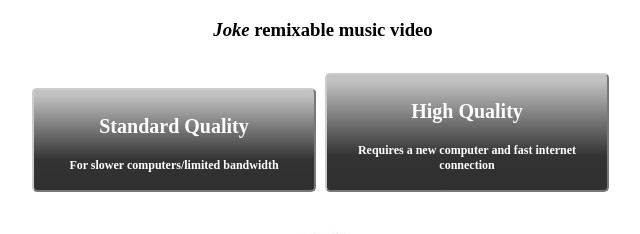
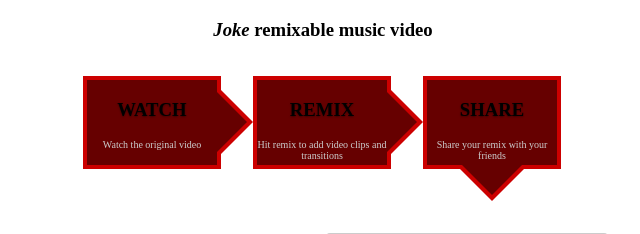
Before and after one commit to odbol/LSD--Layer-Synthesis-Device-, a PHP site: the page made by music_video_remixer.php in a window 1280 px wide. Shown: the part 117-351 px from the top of the page, without its empty margins (317-957 px from the left). Run offline with PHP 8.4, Linux system fonts and the light colour scheme; data that the repository does not hold is empty; some libraries are stand-ins or nearby versions.

Commit message:
added a sad excuse for instructions. changed verbage

```diff
--- a/lsd/musicPlayer.css
+++ b/lsd/musicPlayer.css
@@ -267,7 +267,7 @@ body div.intro {
 }
 
 	body .intro .musicLogo a {
-	  background: url("http://battlehooch.com/images/organic/battlehooch.png") no-repeat scroll 0 0 transparent;
+	  background: url("http://battlehooch.com/images/joke/battlehooch_logo-joke.png") no-repeat scroll 0 0 transparent;
 	  display: block;
 	  height: 82px;
 	  overflow: hidden;
@@ -296,7 +296,34 @@ body div.intro {
 			}
 
 
+.flowButtons {
+	width: 480px;
+	margin: 35px auto 20px;
+}
 
+	.flowButtons .button {
+		width: 130px;
+		height: 85px;
+		float: left;
+	}
+
+		.flowButtons .button h3 {
+			text-shadow: 0 1px 2px rgba(0, 0, 0, 0.4);
+			text-transform: uppercase;
+		}
+
+		.flowButtons .button p {
+			font-size:10px;
+			font-weight:normal;
+			color: #ccc;
+		}
+
+	/* thank you http://cssarrowplease.com/ */
+	.arrow_box { position: relative; background: #660000; border: 4px solid #C00; }
+
+		.right.arrow_box { margin-right: 32px; } .right.arrow_box:after, .right.arrow_box:before { left: 100%; border: solid transparent; content: " "; height: 0; width: 0; position: absolute; pointer-events: none; } .right.arrow_box:after { border-color: rgba(102, 0, 0, 0); border-left-color: #660000; border-width: 30px; top: 50%; margin-top: -30px; } .right.arrow_box:before { border-color: rgba(204, 0, 0, 0); border-left-color: #C00; border-width: 36px; top: 50%; margin-top: -36px; }
+
+		.down.arrow_box { margin-bottom: 32px;} .down.arrow_box:after, .down.arrow_box:before { top: 100%; border: solid transparent; content: " "; height: 0; width: 0; position: absolute; pointer-events: none; } .down.arrow_box:after { border-color: rgba(102, 0, 0, 0); border-top-color: #660000; border-width: 30px; left: 50%; margin-left: -30px; } .down.arrow_box:before { border-color: rgba(204, 0, 0, 0); border-top-color: #C00; border-width: 36px; left: 50%; margin-left: -36px; }
 
 /*** share screen ****/
 #shareTrackScreen {
--- a/lsd/musicPlayer.js
+++ b/lsd/musicPlayer.js
@@ -568,7 +568,7 @@ console.log("removing item " + idx);
 					"</div><br class='clear' />" +
 					'<label for="shareTrackUrl">Link: </label><input id="shareTrackUrl" type="text" value="' +
 					 shareUrl + '" />' +
-					 "<div class='dialogButton record button'>Record your own video</div><div class='dialogButton button close'>Close</div></div>")
+					 "<div class='dialogButton record button'>Remix your own video</div><div class='dialogButton button close'>Close</div></div>")
 
 					.appendTo('body')
 					.fadeIn('slow')
--- a/music_video_remixer.php
+++ b/music_video_remixer.php
@@ -139,6 +139,22 @@ body .element {
 		<h2 class='musicLogo'><a href='http://battlehooch.com'>Battlehooch</a></h2>
 		<h3><em>Joke</em> remixable music video</h3>
 
+		<div class='flowButtons'>
+			<div class='arrow_box right button'>
+				<h3>Watch</h3>
+				<p>Watch the original video</p>
+			</div>
+			<div class='arrow_box right button'>
+				<h3>Remix</h3>
+				<p>Hit remix to add video clips and transitions</p>
+			</div>
+			<div class='arrow_box down button'>
+				<h3>Share</h3>
+				<p>Share your remix with your friends</p>
+			</div>
+			<br class='clear' />
+		</div>
+
 		<div id='startButtons'>
 			<div class='start button dialogButton sd'>
 				<h3>Standard Quality</h3>
@@ -157,7 +173,7 @@ body .element {
 		<p>Supported on Safari 4+, Chrome. Partial support on Firefox 4+, iPhone, Android.</p>
 		<p><a href='https://github.com/odbol/LSD--Layer-Synthesis-Device-' target='_blank'>Code</a> and video content copyright <a href="http://odbol.com">odbol</a>, 2010 - <?php echo date('Y');?><br />
 		<a rel="license" href="http://creativecommons.org/licenses/by-nc-sa/3.0/"><img alt="Creative Commons License" style="border-width:0" src="http://i.creativecommons.org/l/by-nc-sa/3.0/88x31.png" /></a><br /><span class='licenseText'><span xmlns:dc="http://purl.org/dc/elements/1.1/" href="http://purl.org/dc/dcmitype/MovingImage" property="dc:title" rel="dc:type">LSD (Layer Synthesis Device)</span> by <a xmlns:cc="http://creativecommons.org/ns#" href="http://odbol.com/lsd" property="cc:attributionName" rel="cc:attributionURL">Tyler Freeman</a> is licensed under a <a rel="license" href="http://creativecommons.org/licenses/by-nc-sa/3.0/">Creative Commons Attribution-NonCommercial-ShareAlike 3.0 Unported License</a>.<br />Permissions beyond the scope of this license may be available at <a xmlns:cc="http://creativecommons.org/ns#" href="http://odbol.com/" rel="cc:morePermissions">http://odbol.com/</a>.</span></p>
-		<br />GIFs by <a href='http://lcky.tumblr.com/' target='_blank'>Adam Harms</a>, <a href='http://dvdp.tumblr.com/' target='_blank'>David Ope</a>, and unknown sources.
+		<br />Animated GIFs by <a href='http://lcky.tumblr.com/' target='_blank'>Adam Harms</a>, <a href='http://dvdp.tumblr.com/' target='_blank'>David Ope</a>, and unknown sources.
 		</div>
 
 		<noscript>
```
